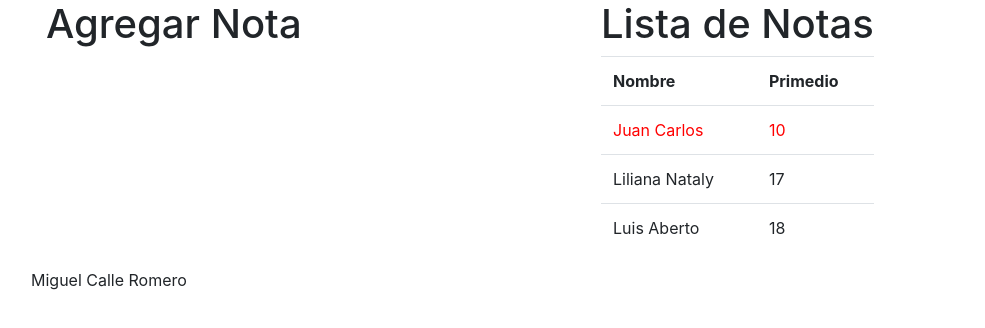
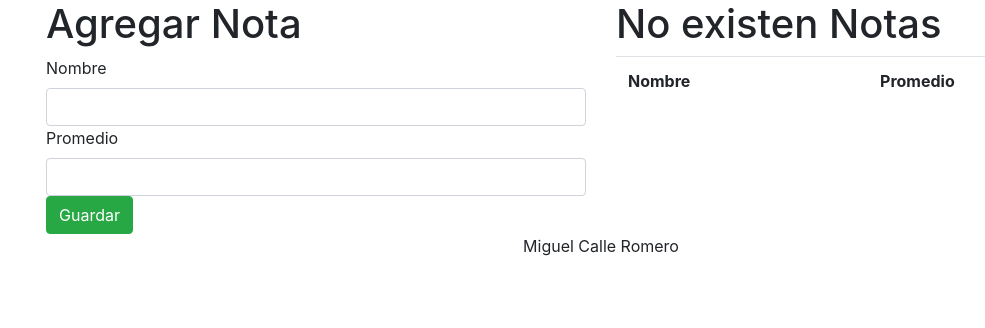
Before and after one commit to Mugucho/CursoVueJs, a plain HTML site: page index.html in a window 1280 px wide. Shown: the whole page, without its empty margins (39-1024 px from the left). Drawn offline with nearby package versions, Linux system fonts and the light colour scheme.

Commit message:
Video 11

```diff
--- a/index.html
+++ b/index.html
@@ -1,34 +1,41 @@
 <!DOCTYPE html>
-<html>
+<html lang="es">
 <head>
-	<title>Introduccion a Vuejs</title>
-	<link rel="stylesheet" href="https://stackpath.bootstrapcdn.com/bootstrap/4.3.1/css/bootstrap.min.css" integrity="sha384-ggOyR0iXCbMQv3Xipma34MD+dH/1fQ784/j6cY/iJTQUOhcWr7x9JvoRxT2MZw1T" crossorigin="anonymous">
-
+    <meta charset="UTF-8">
+    <meta name="viewport" content="width=device-width, initial-scale=1.0">
+    <meta http-equiv="X-UA-Compatible" content="ie=edge">
+    <title>Introducción a Vuejs</title>
+    <link rel="stylesheet" href="https://maxcdn.bootstrapcdn.com/bootstrap/4.0.0/css/bootstrap.min.css" integrity="sha384-Gn5384xqQ1aoWXA+058RXPxPg6fy4IWvTNh0E263XmFcJlSAwiGgFAW/dAiS6JXm" crossorigin="anonymous">
 </head>
 <body>
     <div id="app">
-		<div class ="container">
+        <div class="container">
             <div class="row">
                 <div class="col-md-6 col-xs-12">
                     <h1>Agregar Nota</h1>
+                    <label>Nombre</label>
+                    <input type="text" class="form-control" v-model="nombre">
+                    <label>Promedio</label>
+                    <input type="number" max="20" min="0" class="form-control" v-model="promedio">
+                    <input type="button" value="Guardar" class="btn btn-success" v-on:click="agregarNota">
                 </div>
-				<div class="col-med-6 col-xs-12">
-					<h1>Lista de Notas</h1>
+                <div class="col-md-6 col-xs-12">
+                    <h1 v-if="lista.length > 0">Lista de Notas</h1>
+                    <h1 v-else="lista">No existen Notas</h1>
                     <table class="table">
                         <tr>
                             <th>Nombre</th>
-							<th>Primedio</th>
+                            <th>Promedio</th>
                         </tr>
                         <tr v-for="item in lista" v-bind:style="item.estado==false?'color:red':''">
-							<td v-text="item.nombre">Luis</td>
-							<td v-text="item.promedio">15</td>
+                            <td v-text="item.nombre"></td>
+                            <td v-text="item.promedio"></td>
                         </tr>
-
                     </table>
                 </div>
             </div>
             <div class="row">
-				<div class="row-md-12 col-xs-12">
+                <div class="col-md-12 col-xs-12">
                     <p class="text-center">
                             Miguel Calle Romero
                     </p>
--- a/js/principal.js
+++ b/js/principal.js
@@ -2,9 +2,24 @@ var app = new Vue({
 	el : '#app',
 	data : {
 		lista : [
-			{nombre: 'Juan Carlos', promedio: '10', estado: false},
-			{nombre: 'Liliana Nataly', promedio: '17', estado: true},
-			{nombre: 'Luis Aberto', promedio: '18', estado: true}
 		],
+		nombre : '',
+		promedio : ''
+	},
+	methods : {
+		agregarNota: function(){
+			estadoA=false;
+			if (this.promedio>=12.5){
+				estadoA=true;
+			}
+			if(this.nombre!="" && this.promedio!=""){
+				this.lista.push({nombre:this.nombre, promedio:this.promedio, estado:estadoA})
+				this.nombre="";
+				this.promedio="";
+			}
+			else{
+				alert ("Ingrese el nombre y promedio del estudiante");
+			}
+		}
 	}
 })
```
Lines whose indentation alone changed are shown as unchanged.
